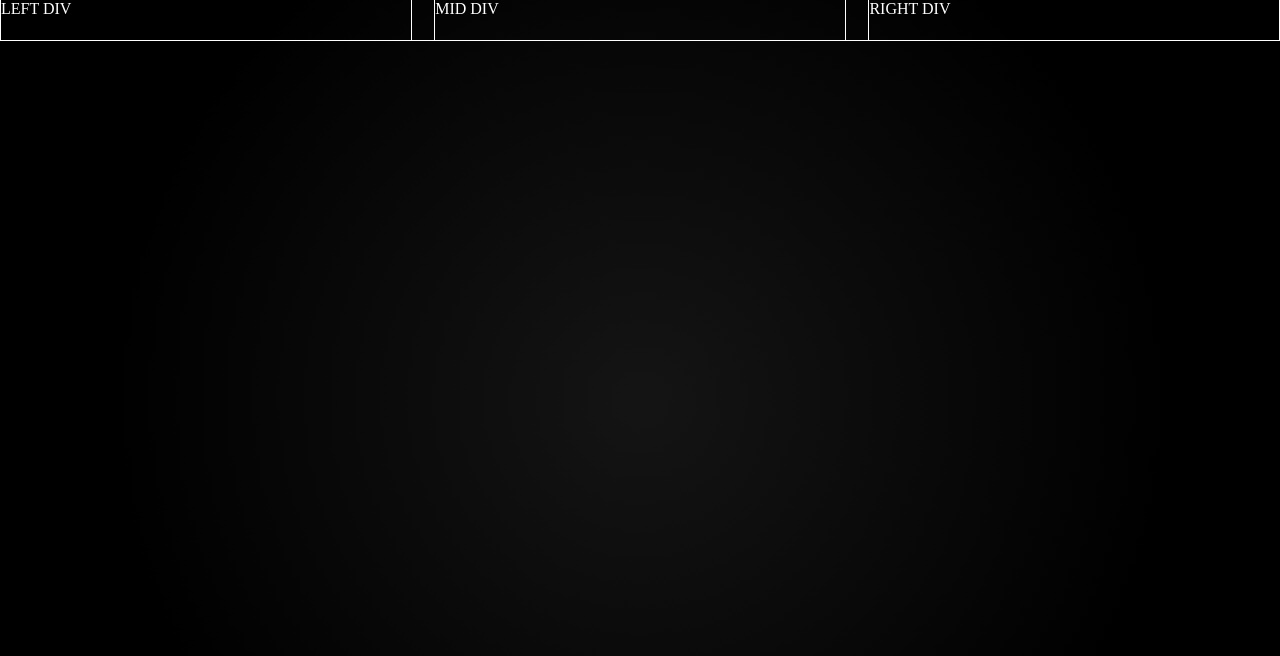
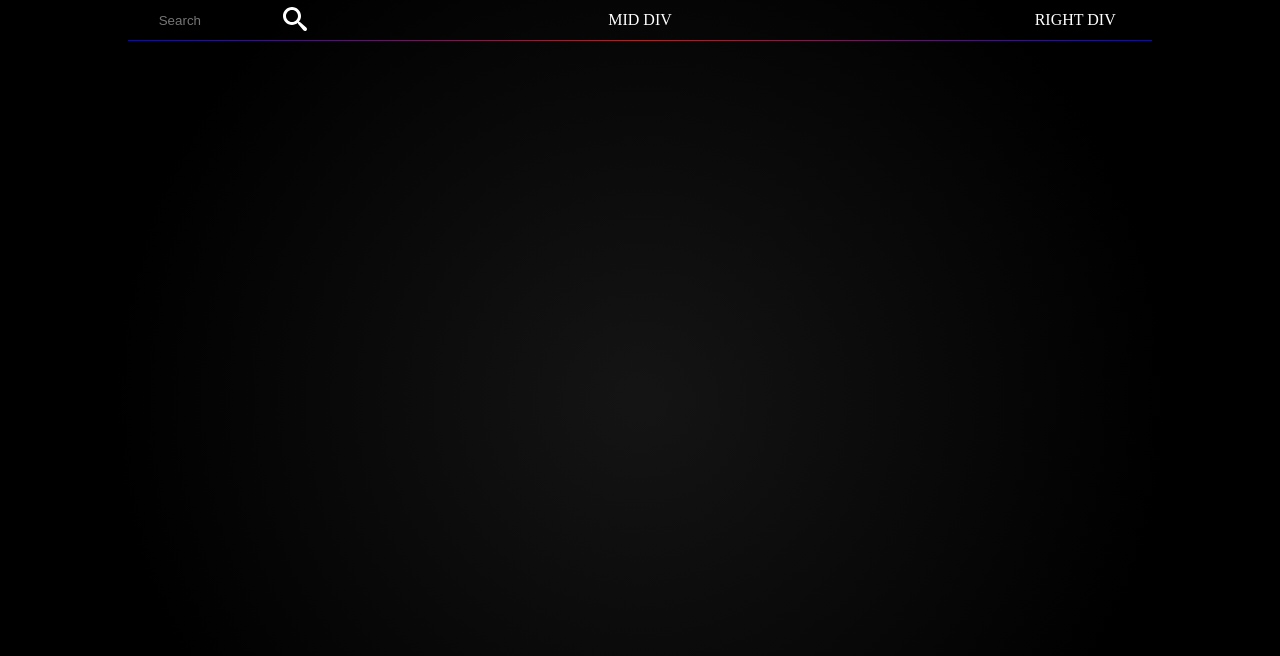
Before and after one commit to joshjones49/ticketing-system, a React (Vite) app in the folder torch-ticket-system/: page / in a window 1280 px wide. Shown: the top 656 px of the page. Built offline with nearby package versions, Linux system fonts and the light colour scheme.

Commit message:
Updated Navbar CSS, added react-icons to project

```diff
--- a/torch-ticket-system/package.json
+++ b/torch-ticket-system/package.json
@@ -12,6 +12,7 @@
   "dependencies": {
     "react": "^19.3.1",
     "react-dom": "^19.3.1",
+    "react-icons": "^5.7.0",
     "react-router-dom": "^7.18.4"
   },
   "devDependencies": {
--- a/torch-ticket-system/src/App.css
+++ b/torch-ticket-system/src/App.css
@@ -3,4 +3,11 @@
   flex-direction: column;
   height: 100vh;
   width: 100vw;
+  align-items: center;
 }
+
+.underline{
+  background-image: linear-gradient(to right, blue, purple, red, purple,blue);
+  height: 1px;
+  width: 80%;
+}
--- a/torch-ticket-system/src/App.jsx
+++ b/torch-ticket-system/src/App.jsx
@@ -8,6 +8,7 @@ function App() {
   return (
     <div className='App'>
       <Navbar />
+      <div className='underline'></div>
     </div>
   )
 }
--- a/torch-ticket-system/src/components/Navbar/Navbar.css
+++ b/torch-ticket-system/src/components/Navbar/Navbar.css
@@ -1,7 +1,6 @@
 .navbar{
     height: 5%;
     width: 100vw;
-    border-bottom: 1px solid white;
     background-color: transparent;
     display: flex;
     align-items: center;
@@ -9,7 +8,39 @@
 }
 
 .nav-divs{
-    border: 1px solid white;
     height: 100%;
     width: 32%;
+    display: flex;
+    align-items: center;
+    justify-content: center;
 }
+
+.search{
+    display: flex;
+    justify-content: center;
+    align-items: center;
+    height: 100%;
+    width: 60%;
+}
+
+.search > button{
+    background-color: transparent;
+    border: none;
+    height: 70%;
+    width: 15%;
+    border-radius: 0px 5px 5px 0px;
+}
+
+.search>button{
+    color: white;
+    font-size: 1.5rem;
+}
+
+.search > input{
+    height: 70%;
+    border: none;
+    border-radius: 5px 0px 0px 5px;
+    display: flex;
+    text-align: center;
+    background-color: transparent;
+}
--- a/torch-ticket-system/src/components/Navbar/Navbar.jsx
+++ b/torch-ticket-system/src/components/Navbar/Navbar.jsx
@@ -1,9 +1,18 @@
 import './Navbar.css'
+
+import { ImSearch } from "react-icons/im";
 
 const Navbar = () => {
   return (
     <div className='navbar'>
-        <div className='nav-divs'>LEFT DIV</div>
+
+        <div className='nav-divs'>
+          <div className='search'>
+            <input type='search' placeholder='Search' />
+          <button><ImSearch className='search-glass' /></button>
+          </div>
+
+        </div>
         <div className='nav-divs'>MID DIV</div>
         <div className='nav-divs'>RIGHT DIV</div>
     </div>
```
Also changed, not shown: 1 other file (tests, documents, lock files or other folders).
